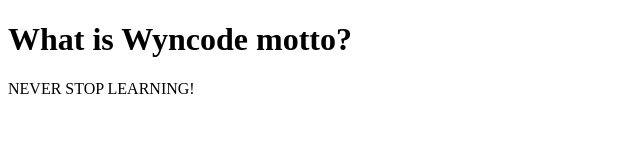
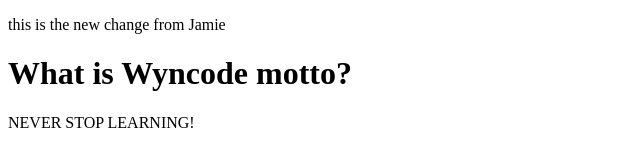
Before and after one commit to DPennaman/gitport1, a plain HTML site: page index.html in a window 1280 px wide. Shown: the whole page, without its empty margins (0-640 px from the left). Drawn offline with Linux system fonts and the light colour scheme.

Commit message:
Jamies changes

```diff
--- a/index.html
+++ b/index.html
@@ -5,6 +5,7 @@
     <title></title>
   </head>
   <body>
+    <p>this is the new change from Jamie</p>
     <h1>What is Wyncode motto?</h1>
     <p>NEVER STOP LEARNING!</p>
   </body>
```
